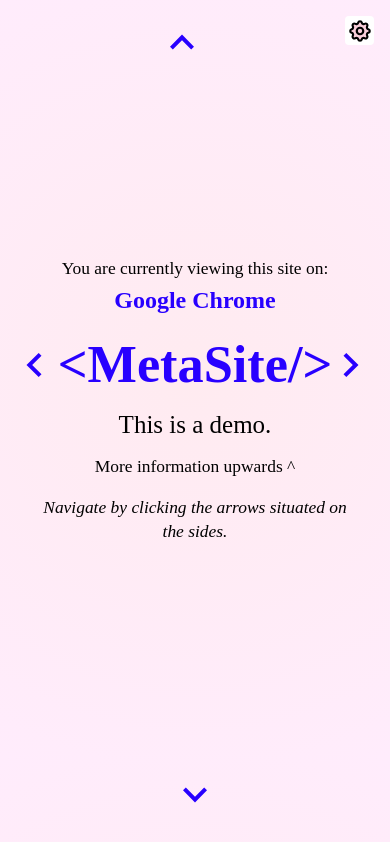
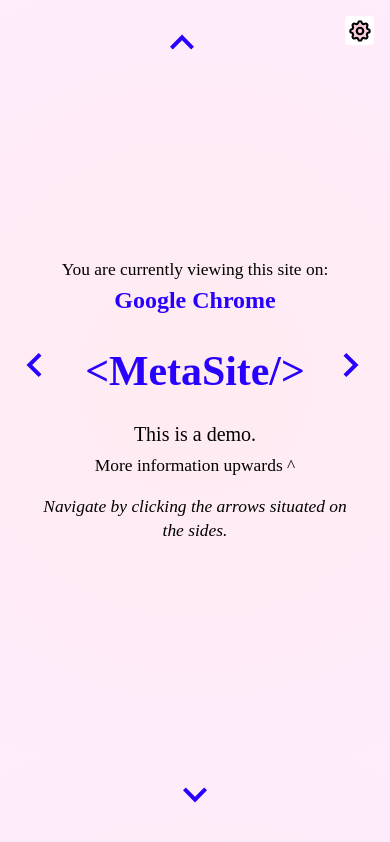
Before and after one commit to azengoose/MetaSite_V2, a React (Create React App) app: page / in a window 390 px wide. Built offline with nearby package versions, Linux system fonts and the light colour scheme; a web font is replaced by a local one.

Commit message:
Styles Responsiveness Issues for mobile devices.

```diff
--- a/src/components/settings/settings.tsx
+++ b/src/components/settings/settings.tsx
@@ -107,9 +107,11 @@
           textAlign: "center"
         }}
       >
+        <div className="settings-timer">
         <p>Time elapsed on MetaSite:</p>
         <div style={{ color: "#f1476a" }}>
           <Timer />
+        </div>
         </div>
       </div>
       <div>
--- a/src/styles/settings.css
+++ b/src/styles/settings.css
@@ -94,3 +94,20 @@
     margin-top: 1px;
   }
 }
+@media screen and (max-width: 630px) {
+  .close-btn {
+    margin: 0 0;
+  }
+}
+
+@media screen and (max-height: 630px) {
+  .settings-timer {
+    display: none;
+  }
+  .close-btn {
+    margin: 0 0;
+  }
+  .modal {
+    height: min(85%, 250px);
+  }
+}
--- a/src/styles/styles.css
+++ b/src/styles/styles.css
@@ -136,11 +136,29 @@
   line-height: 105%;
   text-align: center;
 }
+
 @media (max-width: 600px) {
   .home-title {
     font-size: 3em;
   }
+  h1 {
+    font-size: 4rem;
+    padding: 20px 0;
+  }
+  p.sub-text {
+    font-size: 20px;
+    line-height: 1.6rem;
+  }
 }
+@media (max-width: 400px) {
+  .home-title {
+    font-size: 2.4em;
+  }
+  h1 {
+    font-size: 3.5rem;
+  }
+}
+
 .h1-space {
   margin-top: 20%;
 }
```
